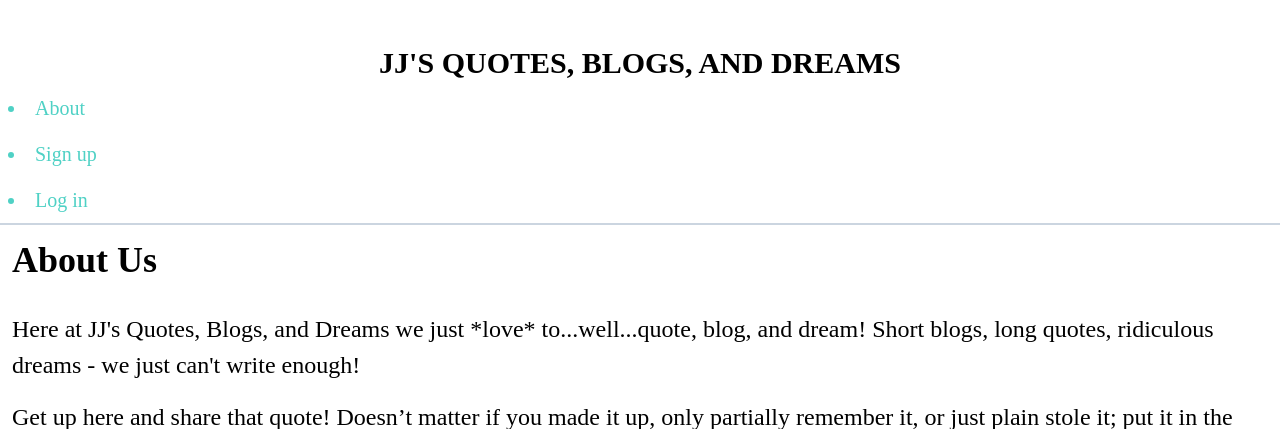
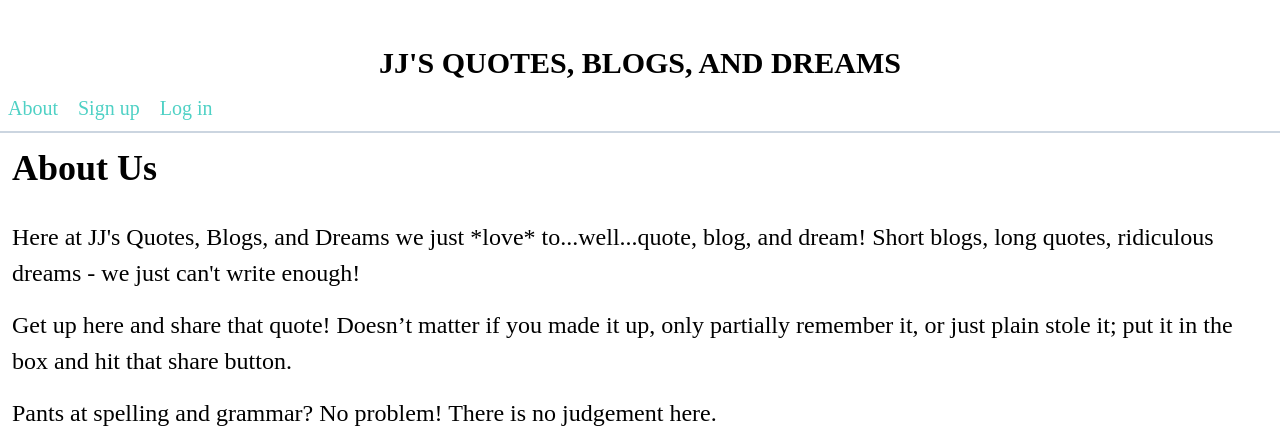
Before and after one commit to jadenjoel/NodePractice, a Node project: template views/about.ejs in a window 1280 px wide. Shown: the top 429 px of the page. Run offline with Node 20 templates, Linux system fonts and the light colour scheme; the template is opened without the code that fills it, so the values that code supplies are empty; style sheets or scripts are compiled from the project's sources; some libraries are stand-ins or nearby versions; some web fonts are replaced.

Commit message:
little bit of styling to nav so it looks a little better on smaller screens

```diff
--- a/views/partials/nav.ejs
+++ b/views/partials/nav.ejs
@@ -17,9 +17,9 @@
         <li class="ml-3 mr-2"><a href="/blogs/create">Add Blog</a></li>
         <li class="ml-3 mr-2"><a href="/user/logout">Log out</a></li>
         <% } else { %>
-        <li class="py-2 px-2 text-xl text-teal-400 "><a href="/about">About</a></li>
-        <li class="py-2 px-2 text-xl text-teal-400 "><a href="/user/signup">Sign up</a></li>
-        <li class="py-2 px-2 text-xl text-teal-400 "><a href="/user/login">Log in</a></li>
+        <li class="py-2 px-2 text-xl inline-block text-teal-400 "><a href="/about">About</a></li>
+        <li class="py-2 px-2 text-xl inline-block text-teal-400 "><a href="/user/signup">Sign up</a></li>
+        <li class="py-2 px-2 text-xl inline-block text-teal-400 "><a href="/user/login">Log in</a></li>
         <% } %>
     </ul>
 </nav>
```
